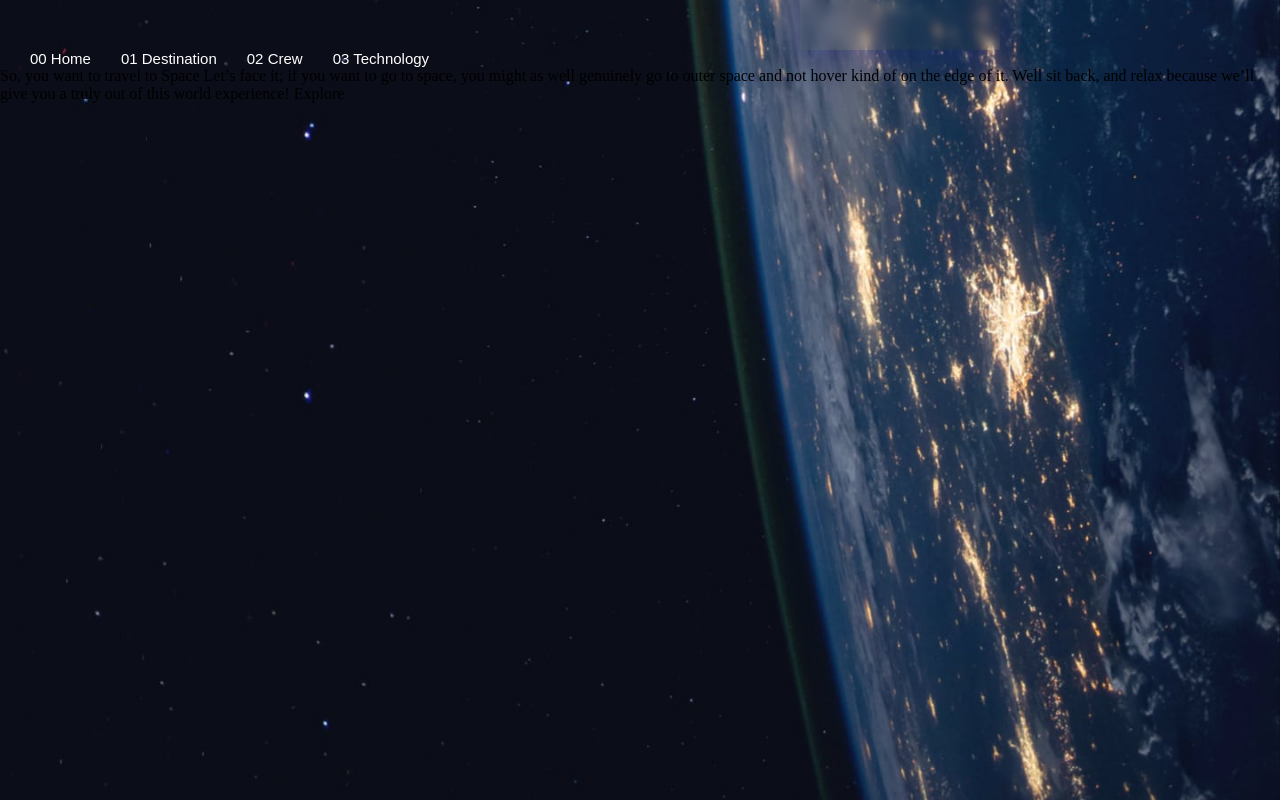
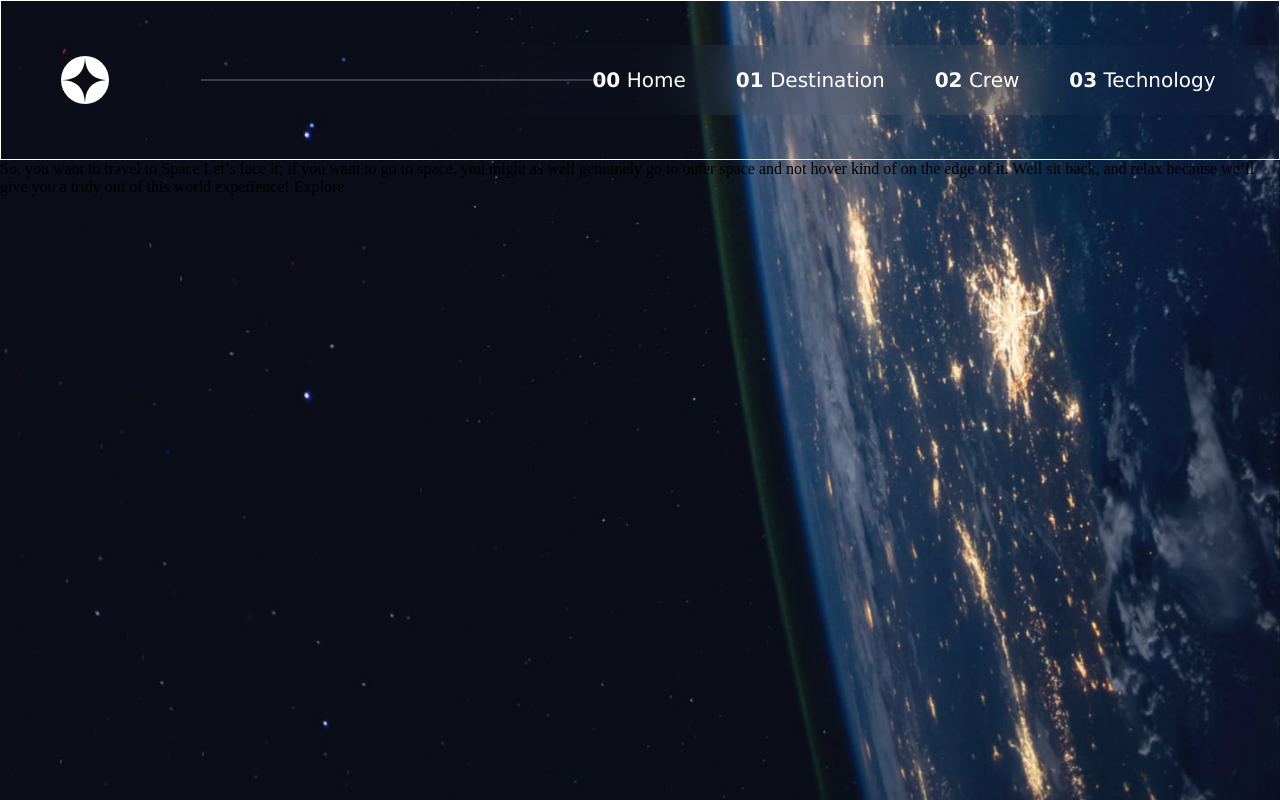
Before and after one commit to ManoelArruda/ProjetoSpaceTourism, a plain HTML site: page index.html in a window 1280 px wide. Drawn offline with Linux system fonts and the light colour scheme.

Commit message:
editando menu do home

```diff
--- a/assets/css/style.css
+++ b/assets/css/style.css
@@ -8,24 +8,64 @@ body{
     background-size: cover;
     background-repeat: no-repeat;
 }
+header{
+    display: flex;
+    justify-content: center;
+}
+.topo{
+    width: 100%;
+    height: 160px;
+    display: flex;
+    align-items: center;
+    justify-content: space-between;
+    border: 1px solid white;
+}
+.topo-esq,
+.topo-dir{
+    display: flex;
+    align-items: center;
+}
+.topo-esq img{
+    margin-left: 60px;
+}
+.linha{
+    height: 1px;
+    width: 400px;
+    border: 1px solid rgba(255, 255, 255, 0.192);
+    margin-left: 200px;
+
+    z-index: 1;
+    position: absolute;
+}
 .menu{
     color: #ffffff;
-    font-size: 15px;
-    font-family: Arial, Helvetica, sans-serif;
+    font-size: 20px;
+    font-family: 'Lucida Sans', 'Lucida Sans Regular', 'Lucida Grande', 'Lucida Sans Unicode', Geneva, Verdana, sans-serif;
+    /* efeito glassmorphism*/
+    background: rgba( 255, 255, 255, 0.01 );
+    backdrop-filter: blur( 30px );
+    -webkit-backdrop-filter: blur( 30px );
 }
 nav ul li{
     list-style-type: none;
-    margin-left: 30px;
+    margin-left: 50px;
 }
 nav ul{
-    display: inline-flex;
+    display: flex;
+    align-items: center;
+    justify-content: center;
+    height: 70px;
+    width: 800px;
+
 }
-.fundo-embacado{ /* efeito glassmorphism*/
+.bold{
+    font-weight: bold;
+}
+/*.fundo-embacado{  efeito glassmorphism
     height: 50px;
-    width: 200px;
+    width: 800px;
     background: rgba( 255, 255, 255, 0 );
-    margin-left: 800px;
-    box-shadow: 0 8px 32px 0 rgba( 31, 38, 135, 0.37 );
-    backdrop-filter: blur( 5px );
+    backdrop-filter: blur( 10px );
     -webkit-backdrop-filter: blur( 5px );
-}
+    margin-top: 20px;
+}*/
--- a/index.html
+++ b/index.html
@@ -11,15 +11,18 @@
 <body>
 <header>
   <div class="topo">
-    <div class="topo-esq"></div>
+    <div class="linha"></div>
+
+    <div class="topo-esq">
+      <img src="assets/shared/logo.svg" alt="Logo do site.">
+    </div>
     <div class="topo-dir">
-      <div class="fundo-embacado"></div>
       <nav class="menu">
         <ul>
-          <li>00 Home</li>
-          <li>01 Destination</li>
-          <li>02 Crew</li>
-          <li>03 Technology</li>
+          <li><span class="bold">00</span> Home</li>
+          <li><span class="bold">01</span> Destination</li>
+          <li><span class="bold">02</span> Crew</li>
+          <li><span class="bold">03</span> Technology</li>
       </ul>
       </nav>
     </div>
```
